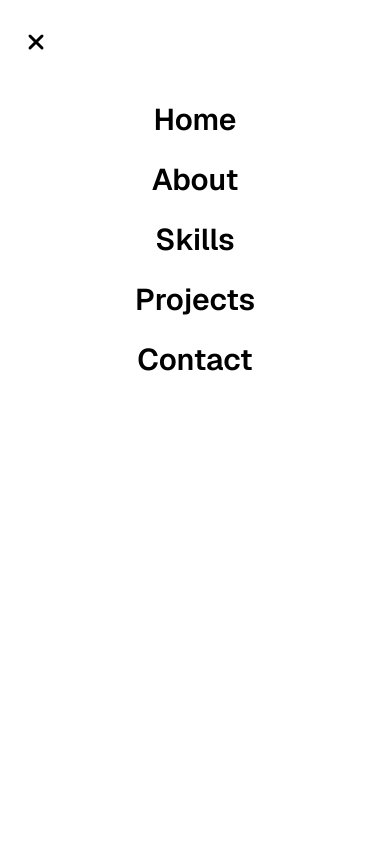
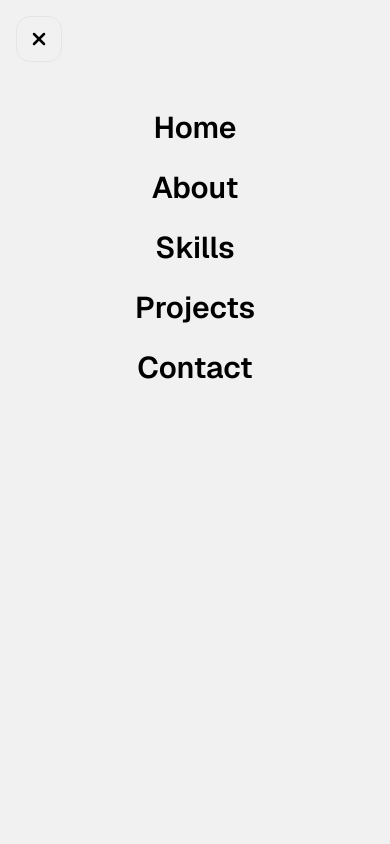
Before and after one commit to ChadProbert/chad-probert-portfolio, a Next.js app: page / in a window 390 px wide. Both pictures are taken after a click on the button "Open main menu". Shown: the top 844 px of the page. Built offline with nearby package versions, Linux system fonts and the light colour scheme.

Commit message:
Improved the navigation bar behaviour for mobile users and corrected the styling for dark mode.

```diff
--- a/app/components/Navbar.tsx
+++ b/app/components/Navbar.tsx
@@ -41,12 +41,12 @@ export const Navbar = () => {
             <button
               type="button"
               onClick={() => setMobileMenuOpen(true)}
-              className="-m-2.5 inline-flex items-center justify-center p-2.5"
+              className="inline-flex items-center justify-center rounded-xl border-1 border-neutral-200 bg-background p-3 hover:bg-foreground/5 transition-colors duration-400 hover:cursor-pointer focus:outline-none"
             >
               <span className="sr-only">Open main menu</span>
               <Menu
                 aria-hidden="true"
-                className="size-6"
+                className="size-5"
                 color="var(--foreground)"
               />
             </button>
@@ -73,25 +73,28 @@ export const Navbar = () => {
         onClose={setMobileMenuOpen}
         className="lg:hidden"
       >
-        <div className="fixed inset-0 z-50" />
-        <DialogPanel className="fixed inset-y-0 right-0 z-50 w-full overflow-y-auto bg-white p-6 sm:max-w-sm sm:ring-1 sm:ring-gray-900/10">
+        <div
+          aria-hidden="true"
+          className="fixed inset-0 z-50 bg-black/20 backdrop-blur-sm transition-colors dark:bg-black/40"
+        />
+        <DialogPanel className="fixed inset-y-0 right-0 z-60 w-full overflow-y-auto bg-background p-4 text-foreground shadow-lg transition-colors sm:max-w-sm sm:ring-1 sm:ring-border">
           <div className="flex items-center justify-between">
             <button
               type="button"
               onClick={() => setMobileMenuOpen(false)}
-              className="mt-1.5"
+              className="inline-flex items-center justify-center rounded-xl border-1 border-neutral-200 bg-background p-3 hover:bg-foreground/5 transition-colors duration-400 hover:cursor-pointer focus:outline-none"
             >
               <span className="sr-only">Close menu</span>
               <X
                 aria-hidden="true"
-                className="size-6"
-                color="black"
+                className="size-5"
+                color="var(--foreground)"
                 strokeWidth={3}
               />
             </button>
           </div>
           <div className="mt-6 flow-root">
-            <div className="-my-6 divide-y divide-gray-500/10">
+            <div className="-my-6 divide-y divide-border/60">
               {/* Center it vertically */}
               <div className="space-y-2 py-10 text-center">
                 {navigation.map((item) => (
```
